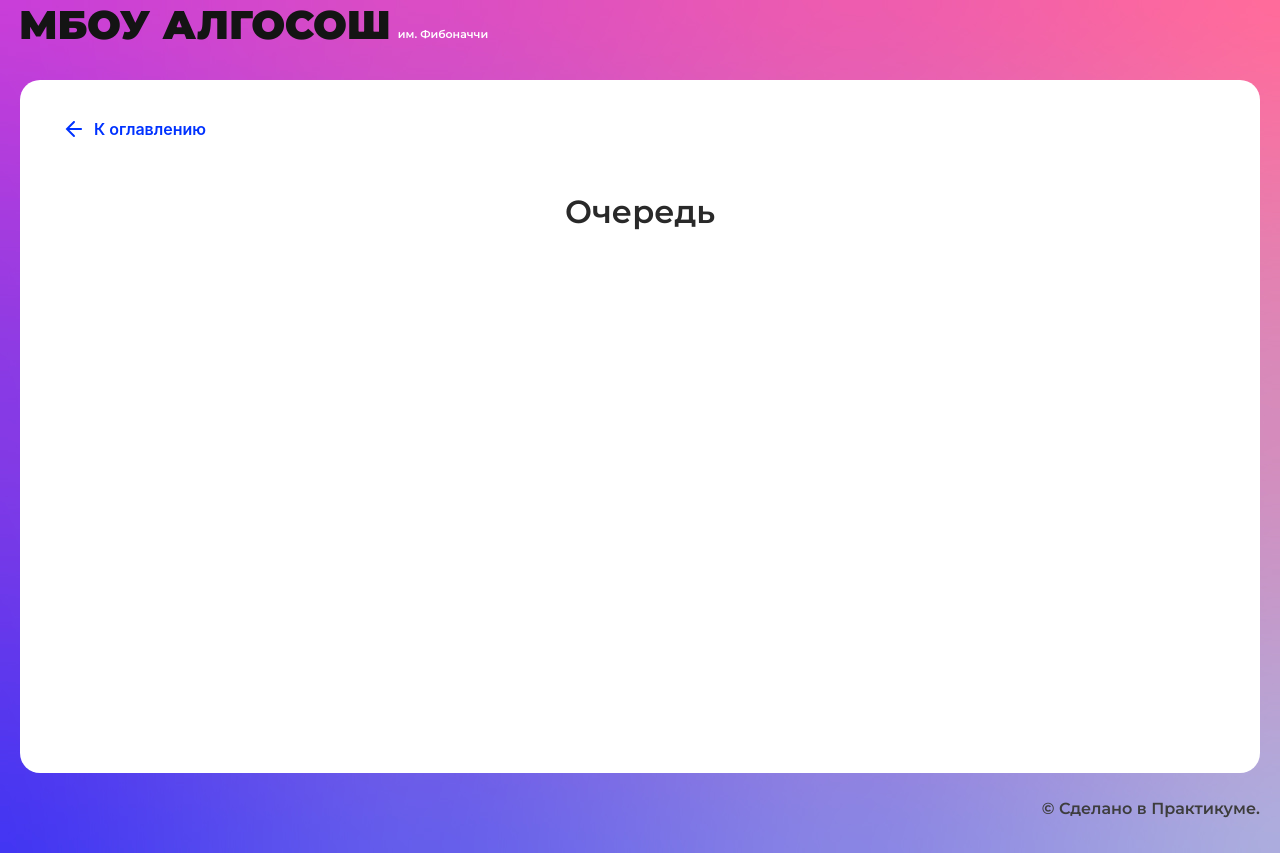
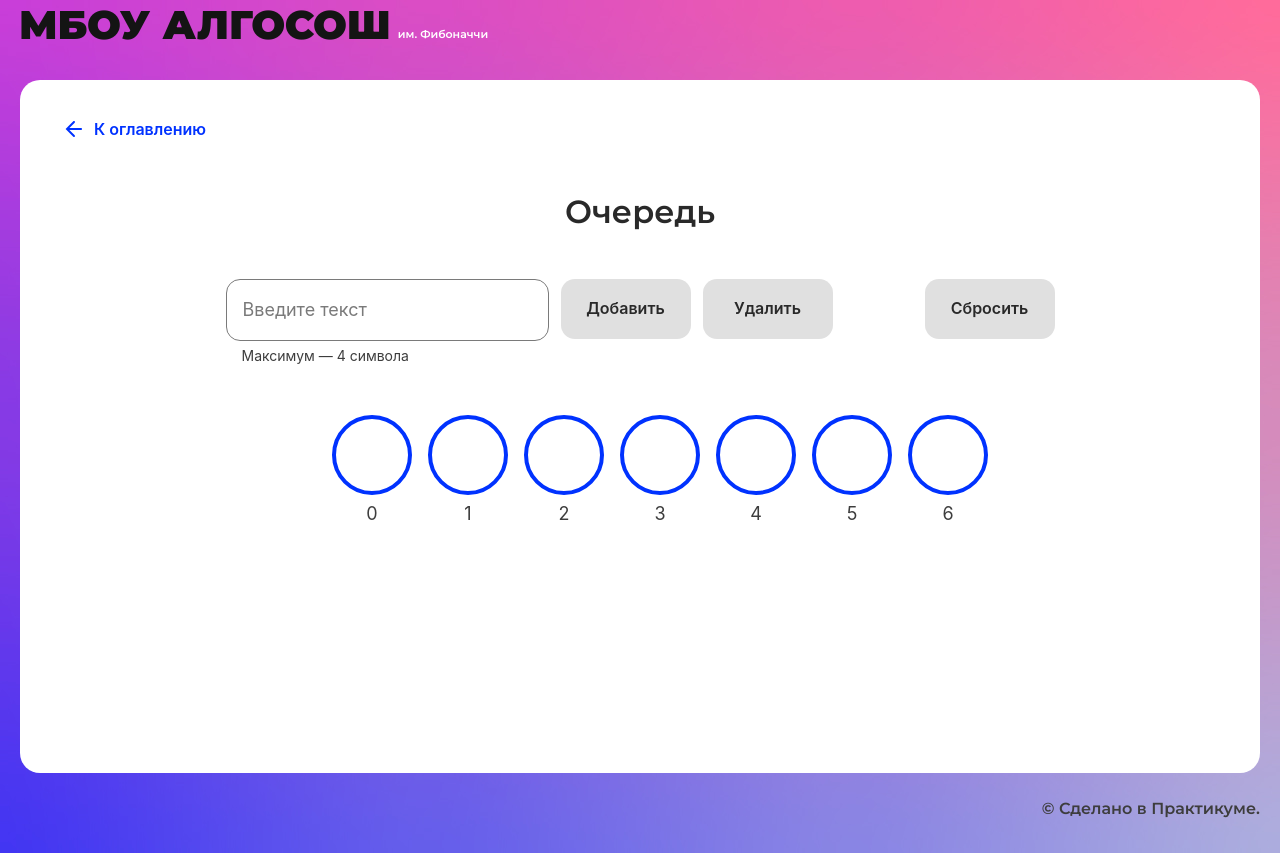
Before and after one commit to AlexeyGamovWVS/algososh, a React (Create React App) app: page /queue in a window 1280 px wide. Built offline with nearby package versions, Linux system fonts and the light colour scheme.

Commit message:
feat: закончить очередь

```diff
--- a/src/components/queue-page/queue-page.tsx
+++ b/src/components/queue-page/queue-page.tsx
@@ -1,10 +1,182 @@
-import React from "react";
-import { SolutionLayout } from "../ui/solution-layout/solution-layout";
+import React, { useEffect, useState } from 'react';
+import { SolutionLayout } from '../ui/solution-layout/solution-layout';
+import styles from './queue.module.css';
+import { useForm } from '../../hooks/useForm';
+import { Input } from '../ui/input/input';
+import { Button } from '../ui/button/button';
+import { Circle } from '../ui/circle/circle';
+import { TCircle } from '../../types/allTypes';
+import { ElementStates } from '../../types/element-states';
+import { SHORT_DELAY_IN_MS } from '../../constants/delays';
+import { delay } from '../../utils/utils';
+interface IQueue<T> {
+  enqueue: (item: T) => void;
+  dequeue: () => void;
+  peak: () => T | null;
+  clear: () => void;
+
+  isEmpty: () => boolean;
+  elements: () => (T | null)[];
+}
+
+export class Queue<T> implements IQueue<T> {
+  private container: T[] = [];
+  head: number = 0;
+  tail: number = 0;
+  private length: number = 0;
+  private readonly size: number = 0;
+
+  constructor(size: number) {
+    this.size = size;
+    this.container = Array(size);
+  }
+
+  enqueue = (item: T) => {
+    if (this.length >= this.size) {
+      throw new Error('Maximum length exceeded');
+    }
+    this.container[this.tail % this.size] = item;
+    this.tail++;
+    this.length++;
+  };
+
+  dequeue = () => {
+    if (this.isEmpty()) {
+      throw new Error('No elements in the queue');
+    }
+    delete this.container[this.head % this.size];
+    this.head++;
+    this.length--;
+  };
+
+  peak = (): T | null => {
+    if (this.isEmpty()) {
+      throw new Error('No elements in the queue');
+    }
+    return this.container[this.head % this.size];
+  };
+
+  elements = () => this.container;
+
+  clear = () => {
+    // намеренно не делал проверку на пустую очередь, чтобы всегда была возможность сбросить без перезагрузки страницы
+    this.container = Array(this.size);
+    this.head = 0;
+    this.tail = 0;
+    this.length = 0;
+  };
+  isEmpty = () => this.length === 0;
+}
+
+enum btnNames {
+  add = 'add',
+  remove = 'rmv',
+  clear = 'clr',
+}
 
 export const QueuePage: React.FC = () => {
+  const { values, handleChange, setValues } = useForm({ stringInput: '' });
+  const [isLoading, setLoading] = useState(false);
+  const [arr, setArr] = useState<(TCircle | null)[]>([]);
+  const [queue] = useState(new Queue<TCircle>(7));
+  const [activeBtn, setActiveBtn] = useState<btnNames | null>(null);
+
+  useEffect(() => {
+    setArr([...queue.elements()]);
+    // eslint-disable-next-line react-hooks/exhaustive-deps
+  }, []);
+
+  const handleAddItem = async (e: React.SyntheticEvent) => {
+    e.preventDefault();
+    setActiveBtn(btnNames.add);
+    setLoading(true);
+    queue.enqueue({
+      value: values.stringInput!,
+      color: ElementStates.Changing,
+    });
+    setArr([...queue.elements()]);
+    setValues({ stringInput: '' });
+    await delay(SHORT_DELAY_IN_MS);
+    queue.elements()[queue.tail - 1]!.color = ElementStates.Default;
+    setLoading(false);
+    setActiveBtn(null);
+  };
+
+  const handleRemoveItem = async (e: React.SyntheticEvent) => {
+    e.preventDefault();
+    setActiveBtn(btnNames.remove);
+    setLoading(true);
+    if (!queue.isEmpty()) {
+      queue.peak()!.color = ElementStates.Changing;
+      await delay(SHORT_DELAY_IN_MS);
+      queue.dequeue();
+      setArr([...queue.elements()]);
+    }
+    setLoading(false);
+    setActiveBtn(null);
+  };
+
+  const handleClearqueue = (e: React.SyntheticEvent) => {
+    e.preventDefault();
+    setActiveBtn(btnNames.clear);
+    setLoading(true);
+    queue.clear();
+    setArr([...queue.elements()]);
+    setLoading(false);
+    setActiveBtn(null);
+  };
+
   return (
     <SolutionLayout title="Очередь">
-
+      <div className={styles.queueMenu}>
+        <Input
+          name="stringInput"
+          placeholder="Введите текст"
+          type="text"
+          maxLength={4}
+          isLimitText={true}
+          onChange={handleChange}
+          value={values.stringInput}
+          disabled={isLoading}
+        />
+        <Button
+          text="Добавить"
+          type="button"
+          onClick={handleAddItem}
+          disabled={isLoading || values.stringInput === '' || queue.tail === 7}
+          isLoader={isLoading && activeBtn === btnNames.add}
+        />
+        <Button
+          text="Удалить"
+          type="button"
+          onClick={handleRemoveItem}
+          disabled={isLoading || queue.isEmpty()}
+          isLoader={isLoading && activeBtn === btnNames.remove}
+        />
+        <Button
+          text="Сбросить"
+          type="button"
+          onClick={handleClearqueue}
+          disabled={isLoading || (queue.isEmpty() && queue.head === 0 && queue.tail === 0)}
+          isLoader={isLoading && activeBtn === btnNames.clear}
+          extraClass={styles.clearBtn}
+        />
+      </div>
+      <ul className={styles.queueList}>
+        {arr?.map((item, index) => {
+          return (
+            <li key={index}>
+              <Circle
+                letter={item?.value}
+                index={index}
+                state={item?.color}
+                head={!queue.isEmpty() && index === queue.head ? 'head' : ''}
+                tail={!queue.isEmpty() && index === queue.tail - 1 ? 'tail' : ''}
+              />
+            </li>
+          );
+        })}
+      </ul>
     </SolutionLayout>
   );
 };
--- /dev/null
+++ b/src/components/queue-page/queue.module.css
@@ -0,0 +1,27 @@
+.queueMenu {
+  display: flex;
+  flex-direction: row;
+  column-gap: 12px;
+  width: 100%;
+  max-width: 829px;
+  margin-left: auto;
+  margin-right: auto;
+}
+.clearBtn {
+  margin-left: 80px;
+}
+
+.queueList {
+  display: flex;
+  flex-direction: row;
+  margin-top: 48px;
+  margin-left: auto;
+  margin-right: auto;
+  width: fit-content;
+  justify-content: center;
+  max-width: 100%;
+  flex-wrap: wrap;
+  row-gap: 24px;
+  column-gap: 16px;
+  list-style: none;
+}
```
